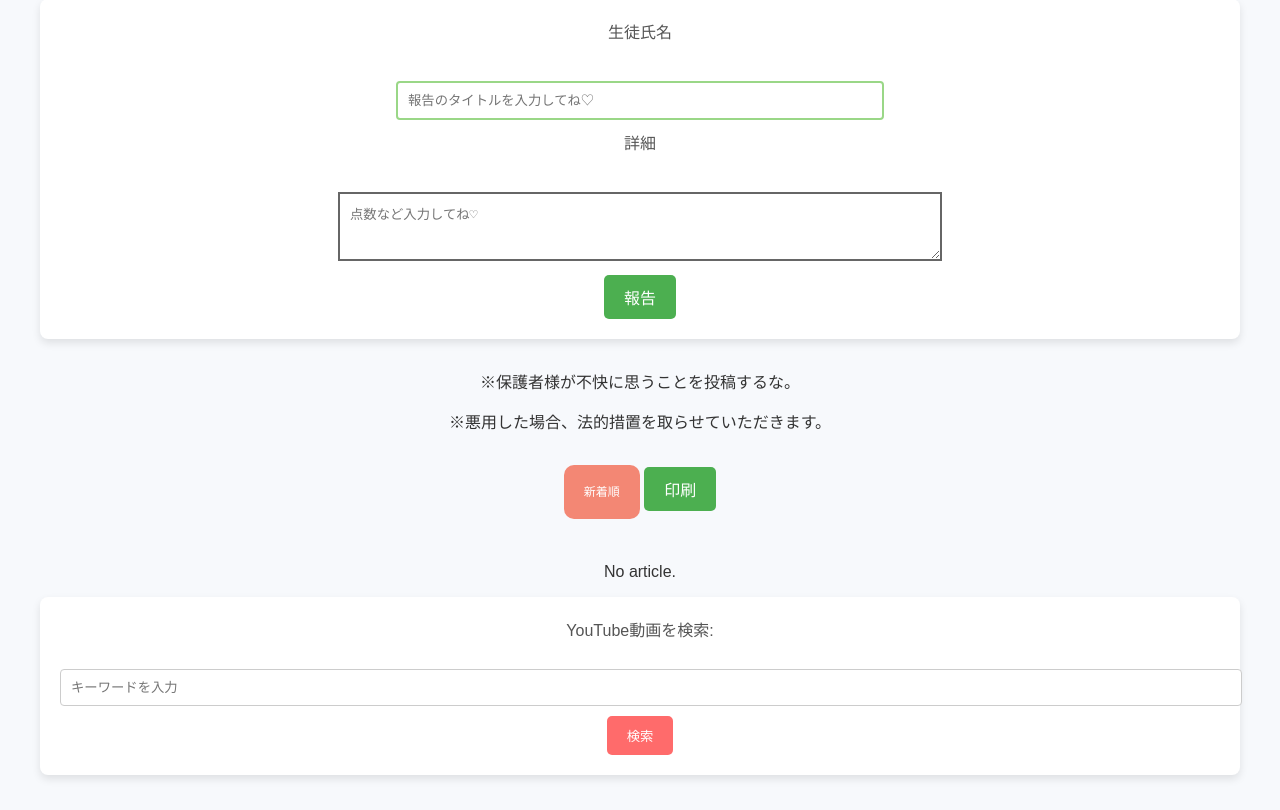
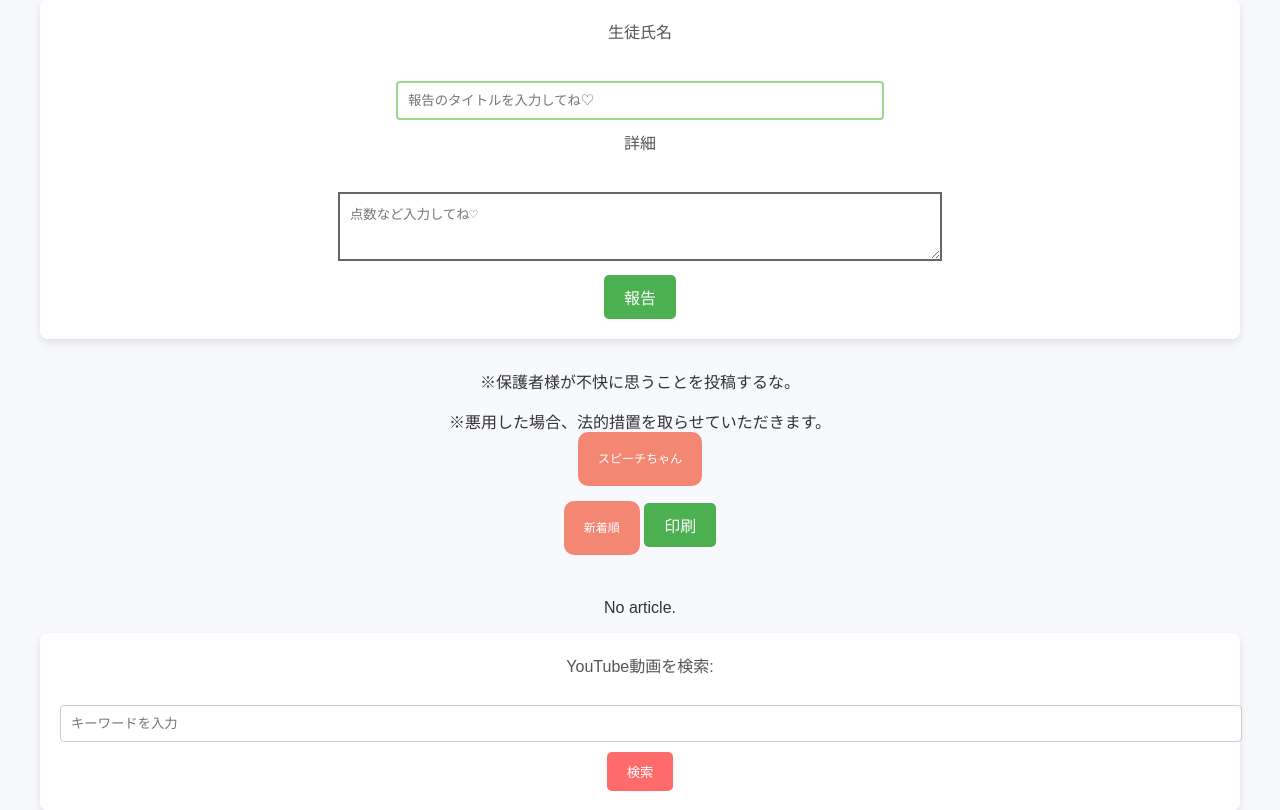
Before and after one commit to shoya-koyama/cram_report, a Django app: page /accounts/login/ in a window 1280 px wide. Shown: the part 553-1363 px from the top of the page. Run offline with Django 4.2, Linux system fonts and the light colour scheme.

Commit message:
スピーチちゃん遷移

```diff
--- a/cram/templates/project/index.html
+++ b/cram/templates/project/index.html
@@ -56,6 +56,10 @@
     </form>
     <p>※保護者様が不快に思うことを投稿するな。</p>
     <p>※悪用した場合、法的措置を取らせていただきます。</p>
+    <div>
+      <a href="{% url 'speech_view' %}" id="sort_new">スピーチちゃん</a>
+    </div>
+    <br>
     <br>
     <div>
       <a href="{% url 'index' %}?sort=Date" id="sort_new">新着順</a>
```
